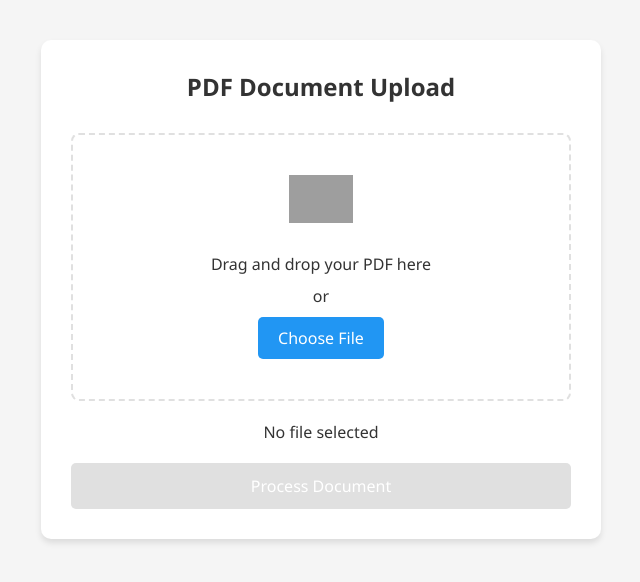
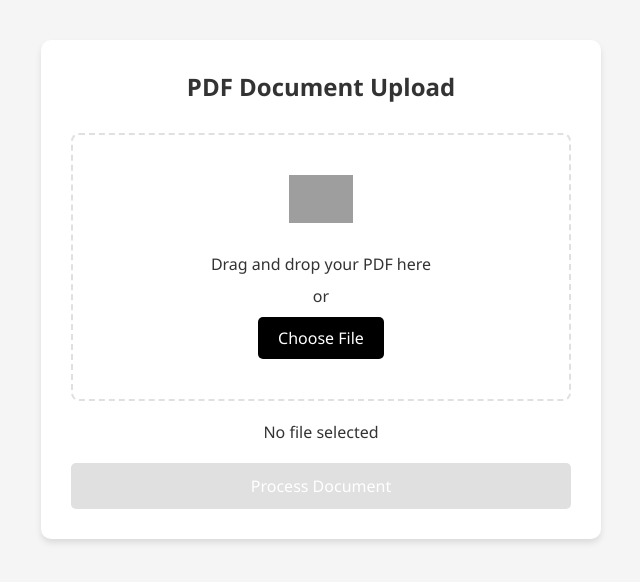
Before and after one commit to BlazingPh0enix/pdf-processor, a plain HTML site: page frontend/index.html in a window 1280 px wide. Shown: the whole page, without its empty margins (319-959 px from the left). Drawn offline with Linux system fonts and the light colour scheme; grey boxes are pictures that could not be loaded.

Commit message:
Improved frontend

```diff
--- a/frontend/style.css
+++ b/frontend/style.css
@@ -1,6 +1,6 @@
 :root {
-    --primary-color: #2196f3;
-    --hover-color: #1976d2;
+    --primary-color: #000000;
+    --hover-color: #2e3032;
     --bg-color: #f5f5f5;
     --card-bg: #ffffff;
     --text-color: #333333;
```
